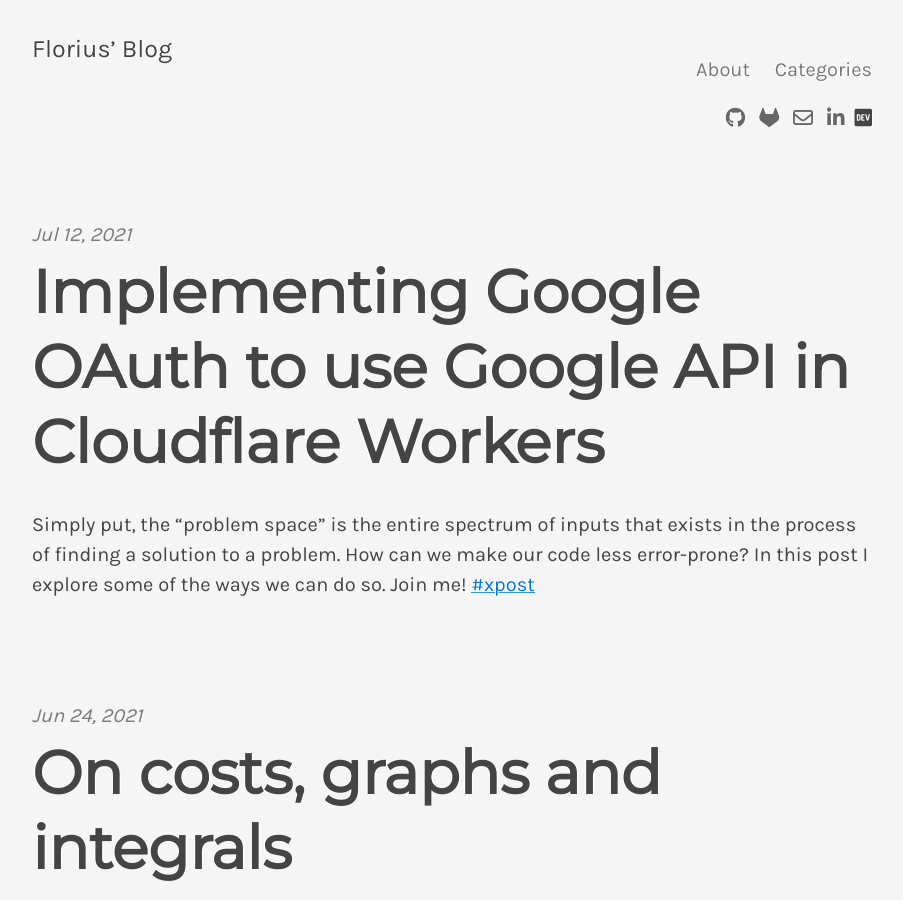
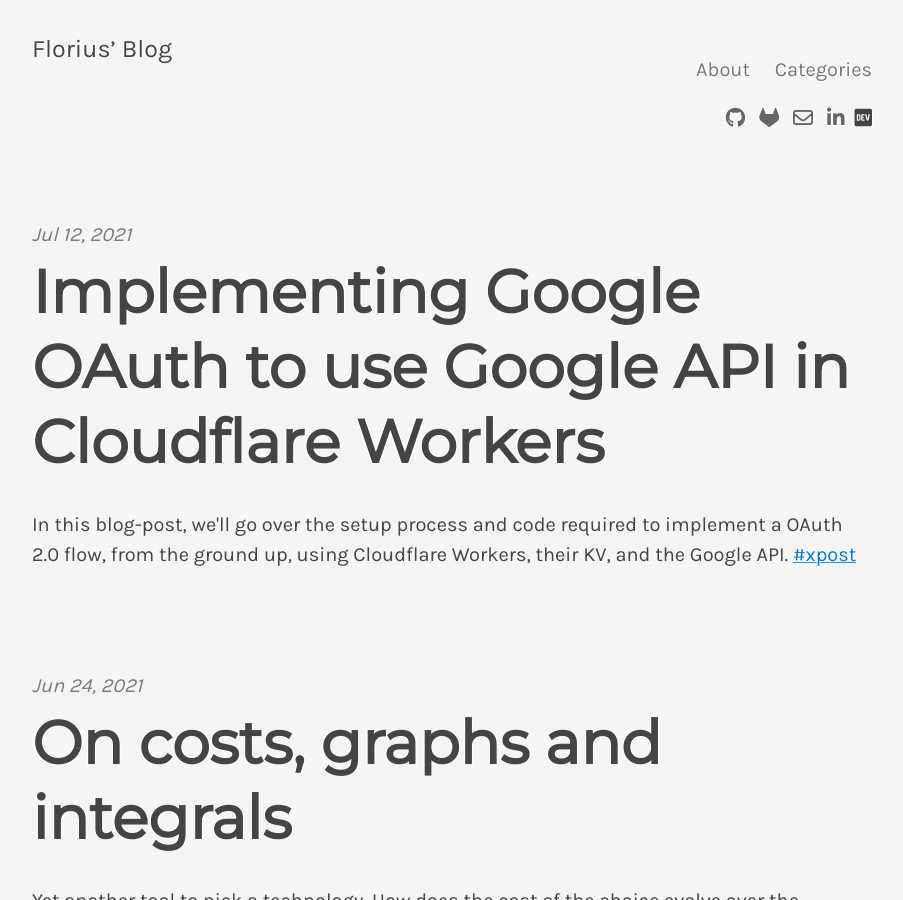
Before and after one commit to jazcarate/blog, a Jekyll site: the page built from index.html, in a window 1280 px wide and 900 px high. Shown: the whole window, without its empty margins (188-1091 px from the left). Built offline with Jekyll 4.4.1, drawn with Linux system fonts in a browser that asks for light colours; nearby versions of some CDN libraries; the list of posts is cut into pages by our own code; comment, search, counter and statistics services are not loaded.

Commit message:
metadata post oauth

```diff
--- a/xpost/_posts/en/2021-07-12-google-oauth-in-cloudflare-workers.md
+++ b/xpost/_posts/en/2021-07-12-google-oauth-in-cloudflare-workers.md
@@ -3,10 +3,9 @@
 title: Implementing Google OAuth to use Google API in Cloudflare Workers
 date: 2021-07-12
 canonical_url: https://apiumhub.com/tech-blog-barcelona/implementing-google-oauth-google-api-cloudflare-workers/
-tag: design
+tag: copy-and-paste
 excerpt: >-
-    Simply put, the “problem space” is the entire spectrum of inputs that exists in the process of finding a solution to a problem.
-    How can we make our code less error-prone? In this post I explore some of the ways we can do so. Join me!
+    In this blog-post, we'll go over the setup process and code required to implement a OAuth 2.0 flow, from the ground up, using Cloudflare Workers, their KV, and the Google API.
 ---
 
 _The original post can be found at [Apiumhub :: Tech blog]({{ page.canonical_url }})._
@@ -27,6 +26,11 @@
 ![Result — Design is my passion](/assets/image/google-oauth-in-cloudflare-workers/result.png)
 
 I choose Google's Drive listing API as an excuse. Everything we'll see from now on can be easily changed to use any of the [myriad of Google APIs](https://developers.google.com/workspace/products), as they all require roughly the same authentication and setup.
+
+## One picture summary
+![Sequence of requests](/assets/image/google-oauth-in-cloudflare-workers/sequence_of_requests.svg)
+
+A more detail explanation of how Google Sign in should behave can be found in Google's docs: [Using OAuth 2.0 for Web Server Applications](https://developers.google.com/identity/protocols/oauth2/web-server).
 
 ## Structure and Systems
 To decouple the logic from external sources *such as Google), the project is best understood as a slim entry point `index.ts`, the core business logic in the handling method (`handler.ts`), and every external dependency in the `lib/` folder.
```
Also changed, not shown: assets/image/google-oauth-in-cloudflare-workers/sequence_of_requests.svg (added).
